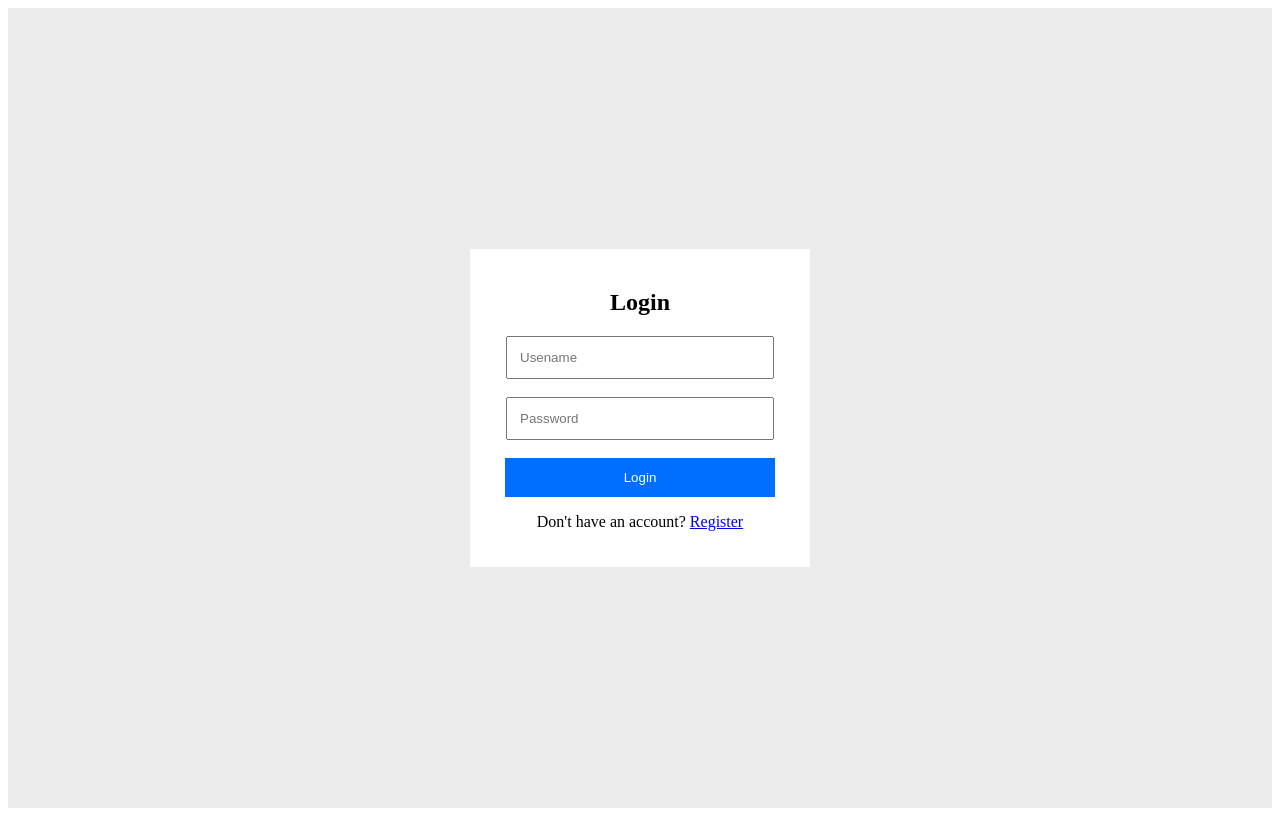
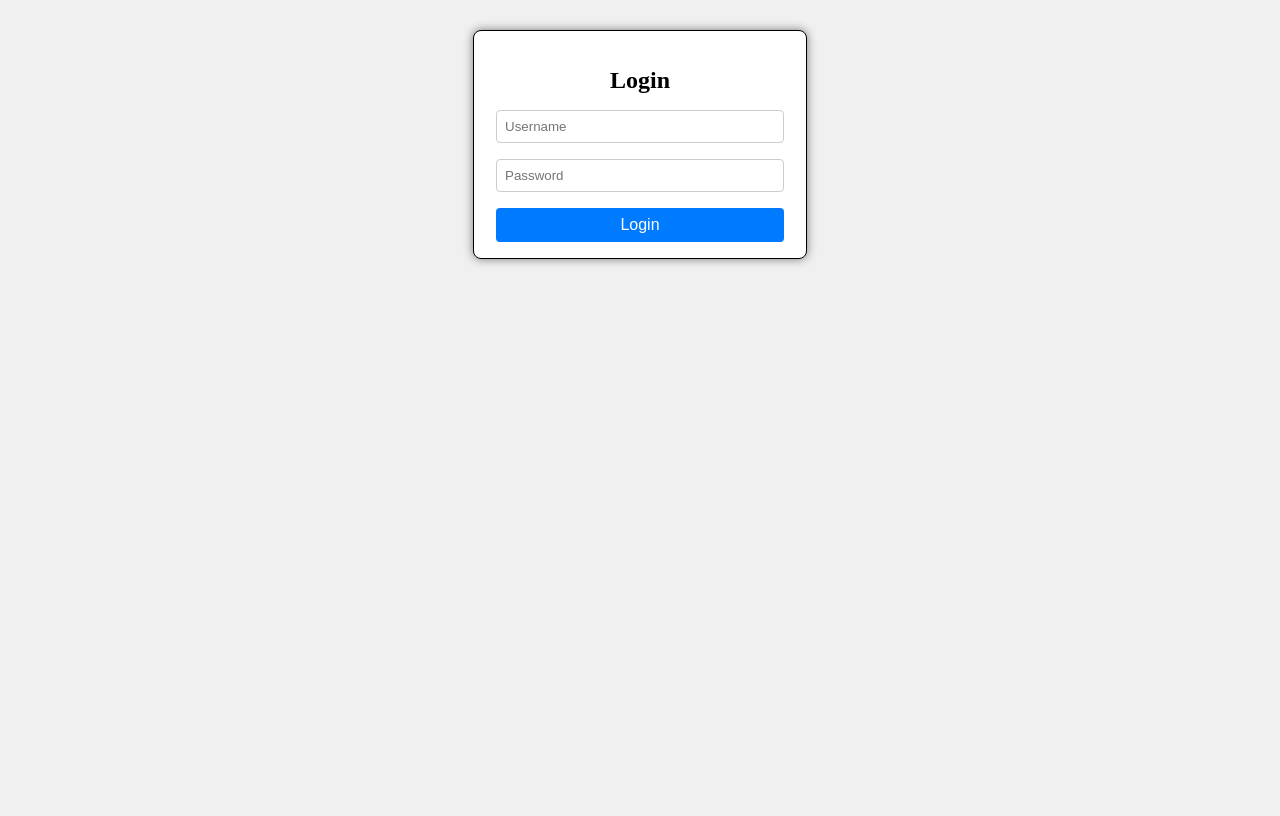
Before and after one commit to borgssam/YS_JAVA01_REACT, a React (Create React App) app: page / in a window 1280 px wide. Built offline with nearby package versions, Linux system fonts and the light colour scheme.

Commit message:
4장 리액트기본 로그인박스

```diff
--- /dev/null
+++ b/src/App002.jsx
@@ -0,0 +1,9 @@
+import {LoginBox} from './components/LoginBox';
+
+export function App(){
+  return (
+    <div>
+      <LoginBox></LoginBox>
+    </div>
+  );
+}
--- /dev/null
+++ b/src/components/LoginBox.css
@@ -0,0 +1,34 @@
+
+body{background-color: #f0f0f0;}
+.login-container{
+    border: 1px solid black;
+    width: 300px;
+    margin:30px auto;
+    text-align:center;
+    background-color: white;
+    border-radius:8px;
+    box-shadow: 0 0 10px rgba(0,0,0,0.5);
+    padding:16px;
+}
+
+h2{
+    text-align: center;
+    margin-bottom: 16px;
+}
+input{
+    width: 90%;
+    padding:8px;
+    border:1px solid #ccc;
+    border-radius: 4px;
+    margin-bottom: 16px;
+}
+
+button{
+    width: 96%;
+    padding: 8px;
+    background-color: #007bff;
+    color:white;
+    border: none;
+    border-radius: 4px;
+    font-size:16px;
+}
--- /dev/null
+++ b/src/components/LoginBox.jsx
@@ -0,0 +1,15 @@
+import './LoginBox.css';
+export function LoginBox(){
+  return (
+    <div class="login-container">
+        <form>
+          <h2>Login</h2>
+          <input type='text' placeholder='Username'/>
+          <br/>
+          <input type='password' placeholder='Password'/>
+          <br/>
+          <button>Login</button>
+        </form>
+    </div>
+  );
+}
--- a/src/index.js
+++ b/src/index.js
@@ -1,5 +1,5 @@
 import ReactDOM from 'react-dom/client';
-import {App} from './App001';
+import {App} from './App002';
 
 const root = ReactDOM.createRoot(document.getElementById('root'));
 root.render(
--- /dev/null
+++ b/src/test/test.html
@@ -0,0 +1,56 @@
+<!DOCTYPE html>
+<html lang="en">
+<head>
+    <meta charset="UTF-8">
+    <meta name="viewport" content="width=device-width, initial-scale=1.0">
+    <title>Login Page</title>
+    <style>
+        body{background-color: #f0f0f0;}
+        .login-container{
+            border: 1px solid black;
+            width: 300px;
+            margin:30px auto;
+            text-align:center;
+            background-color: white;
+            border-radius:8px;
+            box-shadow: 0 0 10px rgba(0,0,0,0.5);
+            padding:16px;
+        }
+
+        h2{
+            text-align: center;
+            margin-bottom: 16px;
+        }
+        input{
+            width: 90%;
+            padding:8px;
+            border:1px solid #ccc;
+            border-radius: 4px;
+            margin-bottom: 16px;
+        }
+
+        button{
+            width: 96%;
+            padding: 8px;
+            background-color: #007bff;
+            color:white;
+            border: none;
+            border-radius: 4px;
+            font-size:16px;
+        }
+
+    </style>
+</head>
+<body>
+    <div class="login-container">
+        <form>
+          <h2>Login</h2>
+          <input type='text' placeholder='Username'/>
+          <br/>
+          <input type='password' placeholder='Password'/>
+          <br/>
+          <button>Login</button>
+        </form>
+      </div>
+</body>
+</html>
```
Also changed, not shown: src/test/test2.html (renamed from src/test.html).
